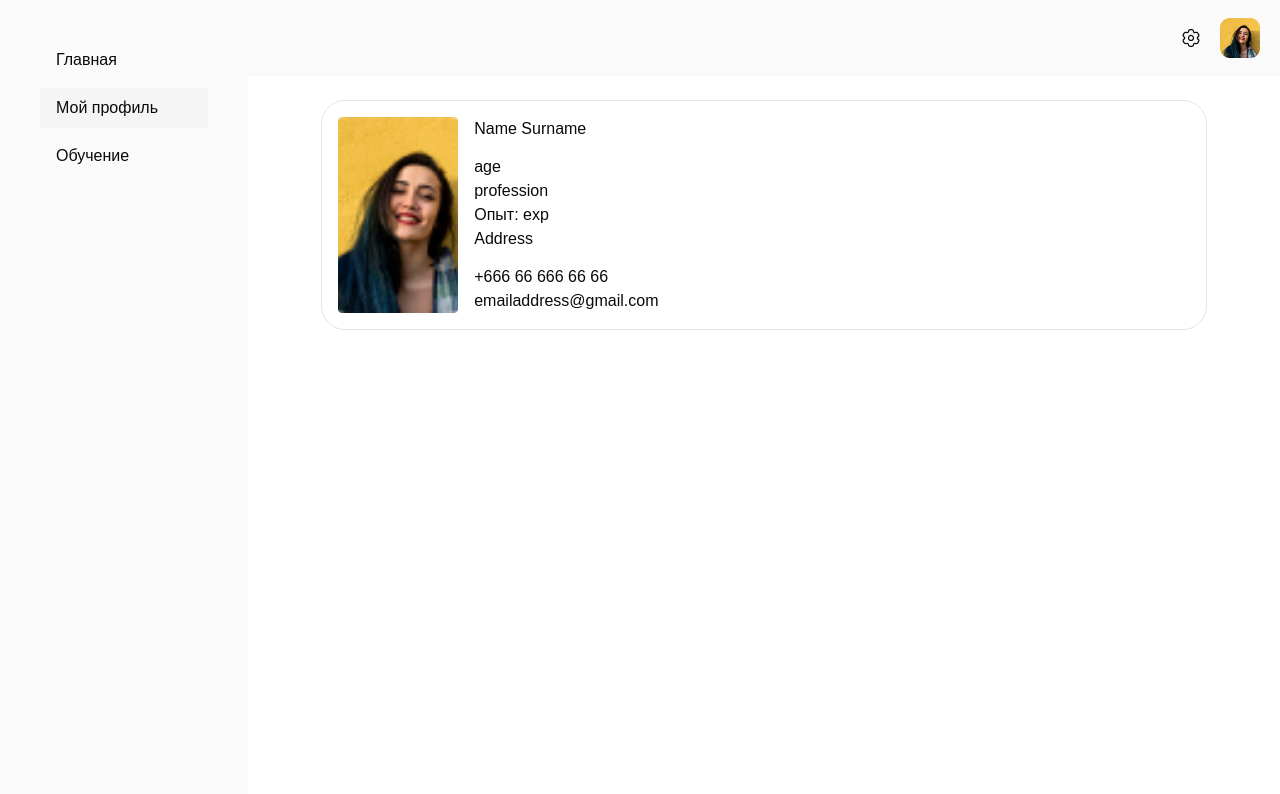
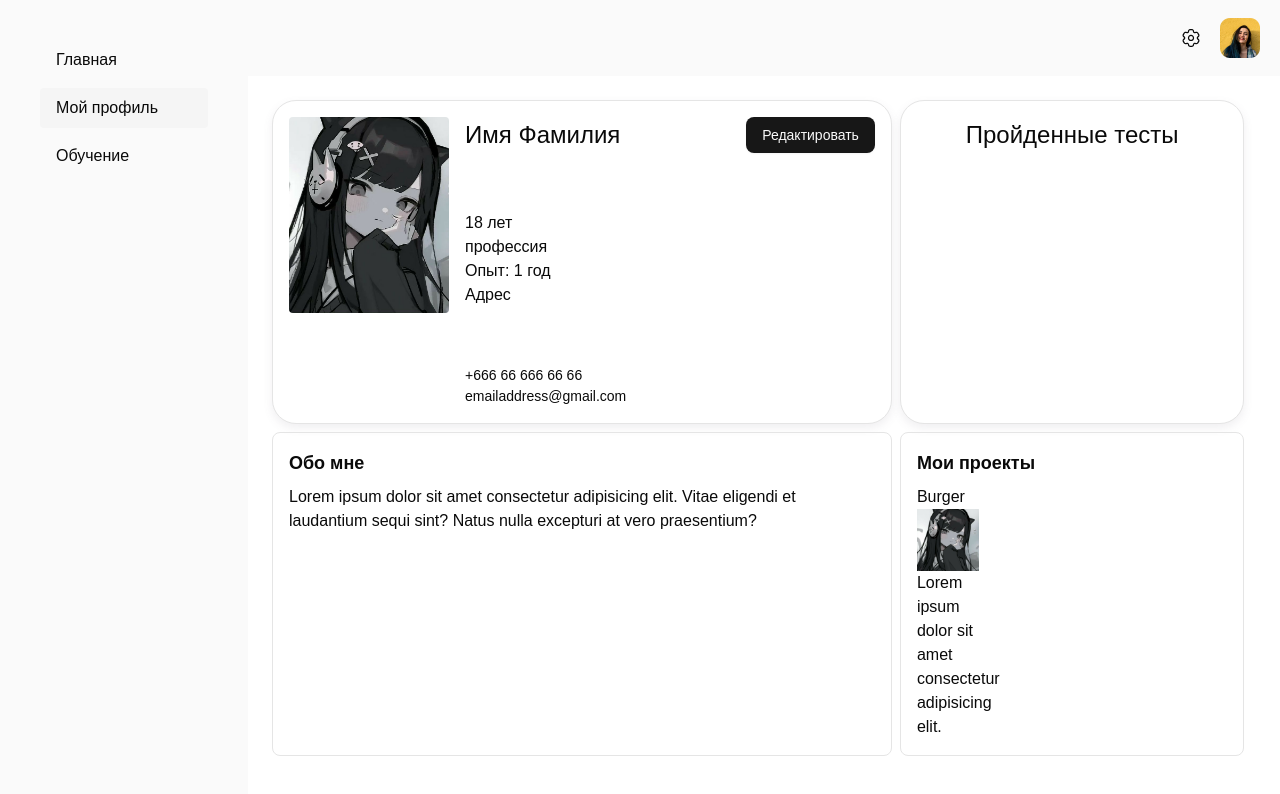
Before and after one commit to DimaGusakov/technicalInterviews, a React (Vite) app: page /profileNavigation/profile in a window 1280 px wide. Shown: the top 794 px of the page. Built offline with nearby package versions, Linux system fonts and the light colour scheme.

Commit message:
test state, extra blocks, template for editing

```diff
--- a/src/App/App.jsx
+++ b/src/App/App.jsx
@@ -4,6 +4,7 @@ import './App.scss';
 
 import ProfileNavigation from '@/pages/ProfileNavigation/ProfileNavigation';
 import Profile from '@/pages/Profile/Profile';
+import EditingProfile from '@/components/EditingProfile/EditingProfile';
 
 export default function App() {
     return (
@@ -11,8 +12,8 @@ export default function App() {
             <Routes>
                 <Route path="/profileNavigation" element={<ProfileNavigation/>}>
                     <Route path="profile" element={<Profile/>} />
+                    <Route path='edit' element={<EditingProfile/>} />
                 </Route>
-
             </Routes>
         </BrowserRouter>
     )
--- /dev/null
+++ b/src/components/Achievements/Achievements.jsx
@@ -0,0 +1,9 @@
+import React from 'react'
+
+export default function Achievements() {
+  return (
+    <div className='flex justify-center p-[16px] bg-[var(--color-card)] border border-[var(--color-border)] rounded-3xl shadow-[0px_4px_10px_0px_rgba(106,99,118,0.1)]'>
+        <h1 className='text-[clamp(1.5rem,2vw,1.5rem)]'>Пройденные тесты</h1>
+    </div>
+  )
+}
--- /dev/null
+++ b/src/components/EditingProfile/EditingProfile.jsx
@@ -0,0 +1,13 @@
+import { Button } from "../ui/button"
+
+export default function EditingProfile({userData, setEditProfile}) {
+  return (
+    <div className='flex flex-col justify-between p-[16px] bg-[var(--color-card)] border border-[var(--color-border)] rounded-3xl shadow-[0px_4px_10px_0px_rgba(106,99,118,0.1)]'>
+        <h1>Редактирвание профиля</h1>
+        <form>
+            <input type="text" placeholder="пока что тут ничего нет"/>
+        </form>
+        <Button className="w-28" onClick={() => setEditProfile(false)}>Подтвердить</Button>
+    </div>
+  )
+}
--- /dev/null
+++ b/src/components/ExtraInfoBlock/ExtraInfoBlock.jsx
@@ -0,0 +1,34 @@
+import { Button } from "../ui/button";
+
+export default function ExtraInfoBlock({ status, label, content }) {
+  let renderedContent;
+
+  switch (status) {
+    case 'abouMe':
+      renderedContent = <p>{content}</p>;
+      break;
+
+    case 'projects':
+      console.log(content)
+      renderedContent = <div>
+        {content.map((project, index) => (
+          <div className="w-[20%]" key={index}>
+            <h2>{project.name}</h2>
+            <img className='w-[100%]' src={project.img} alt="project image"/>
+            <p>{project.discription}</p>
+          </div>
+        ))}
+      </div>;
+      break;
+
+    default:
+      renderedContent = <p>Что-то пошло не так...</p>;
+  }
+
+  return (
+    <div className="p-4 border rounded-md">
+      <h1 className="text-lg font-semibold mb-2">{label}</h1>
+        {renderedContent}
+    </div>
+  );
+}
--- a/src/components/ProfileBlock/ProfileBlock.jsx
+++ b/src/components/ProfileBlock/ProfileBlock.jsx
@@ -1,27 +1,37 @@
-import React from 'react'
-import img from "../../../image.png"
+import {useState} from 'react'
+import { Button } from '../ui/button'
 
-export default function ProfileBlock() {
+export default function ProfileBlock({userData, setEditProfile}) {
+
+    const [changeUserData, setChangeUserData] = useState(false)
+
+    const func = () => {
+        console.log("wtf")
+    }
+
   return (
-    <div className='flex w-[90%] p-[16px] bg-[var(--color-card)] border border-[var(--color-border)] rounded-3xl'>
-        <div className='w-[120px] h-[196px]'>
-            <img className='object-cover w-full h-[196px] rounded' src={img} alt="avatar"/>
-        </div>
-        <div className='flex flex-col justify-between ml-4'>
-            <h1>Name Surname</h1>
+    <div className='flex justify-between p-[16px] bg-[var(--color-card)] border border-[var(--color-border)] rounded-3xl shadow-[0px_4px_10px_0px_rgba(106,99,118,0.1)]'>
+        <div className='flex'>
+            <div className='w-[160px] h-[196px]'>
+                <img className='object-cover w-full h-[196px] rounded' src={userData.avatar} alt="avatar"/>
+            </div>
+            <div className='flex flex-col justify-between ml-4'>
+                <h1 className='text-[clamp(1.5rem,2vw,1.5rem)]'>{userData.name} {userData.surname}</h1>
 
-            <div>
-                <h2>age</h2>
-                <h2>profession</h2>
-                <h2>Опыт: exp</h2>
-                <h2>Address</h2>
-            </div>
+                <div className='text-[clamp(1rem,1.5vw,1rem)]'>
+                    <h2>{userData.age} лет</h2>
+                    <h2>{userData.profession}</h2>
+                    <h2>Опыт: {userData.experience}</h2>
+                    <h2>{userData.address}</h2>
+                </div>
 
-            <div>
-                <h3>+666 66 666 66 66</h3>
-                <h3>emailaddress@gmail.com</h3>
+                <div className='text-[clamp(0.875rem,1.2vw,0.875rem)]'>
+                    <h3>{userData.telephone}</h3>
+                    <h3>{userData.email}</h3>
+                </div>
             </div>
         </div>
+        <Button onClick={() => setEditProfile(true)}>Редактировать</Button>
     </div>
   )
 }
--- a/src/pages/Profile/Profile.jsx
+++ b/src/pages/Profile/Profile.jsx
@@ -1,10 +1,59 @@
-import React from 'react'
+import {useState} from 'react'
+
+import img from "../../../image1.jpg"
+
 import ProfileBlock from '@/components/ProfileBlock/ProfileBlock'
+import Achievements from '@/components/Achievements/Achievements'
+import EditingProfile from '@/components/EditingProfile/EditingProfile'
+import ExtraInfoBlock from '@/components/ExtraInfoBlock/ExtraInfoBlock'
 
 export default function Profile() {
+  const [userData, setUserData] = useState({
+      avatar: img,
+      name: "Имя",
+      surname: "Фамилия",
+      age: 18,
+      profession: "профессия",
+      experience: "1 год",
+      address: "Адрес",
+      telephone: "+666 66 666 66 66",
+      email: "emailaddress@gmail.com",
+      extraInfo: {
+        aboutMe: "Lorem ipsum dolor sit amet consectetur adipisicing elit. Vitae eligendi et laudantium sequi sint? Natus nulla excepturi at vero praesentium?",
+        projects: [
+          {
+            name: "Burger",
+            img: img,
+            discription: "Lorem ipsum dolor sit amet consectetur adipisicing elit."
+          }
+        ]
+      }
+  })
+
+  const [editProfile, setEditProfile] = useState(false);
+
   return (
-    <div className='flex justify-center p-6'>
-      <ProfileBlock/>
+    <div>
+        {!editProfile ? (
+              <div className='p-6 grid grid-cols-[63%_35%] grid-rows-3 gap-2'>
+              <ProfileBlock userData={userData} setEditProfile={setEditProfile}/>
+              <Achievements/>
+              {userData.extraInfo.aboutMe && (
+                <ExtraInfoBlock status="abouMe" label={"Обо мне"} content={userData.extraInfo.aboutMe}/>
+              )}
+
+              {userData.extraInfo.projects && (
+                <ExtraInfoBlock status="projects" label={"Мои проекты"} content={userData.extraInfo.projects}/>
+              )}
+
+            </div>
+        ) : (
+          <div className='p-6'>
+            <EditingProfile userData={userData} setEditProfile={setEditProfile}/>
+          </div>
+        )
+        }
     </div>
+
   )
 }
--- /dev/null
+++ b/src/pages/TestChoose/TestChoose.jsx
@@ -0,0 +1,6 @@
+
+export default function TestChoose() {
+  return (
+    <div>TestChoose</div>
+  )
+}
```
Also changed, not shown: src/pages/ProfileNavigation/ProfileNavigation.jsx (+4 -4 lines), image1.jpg (added).
